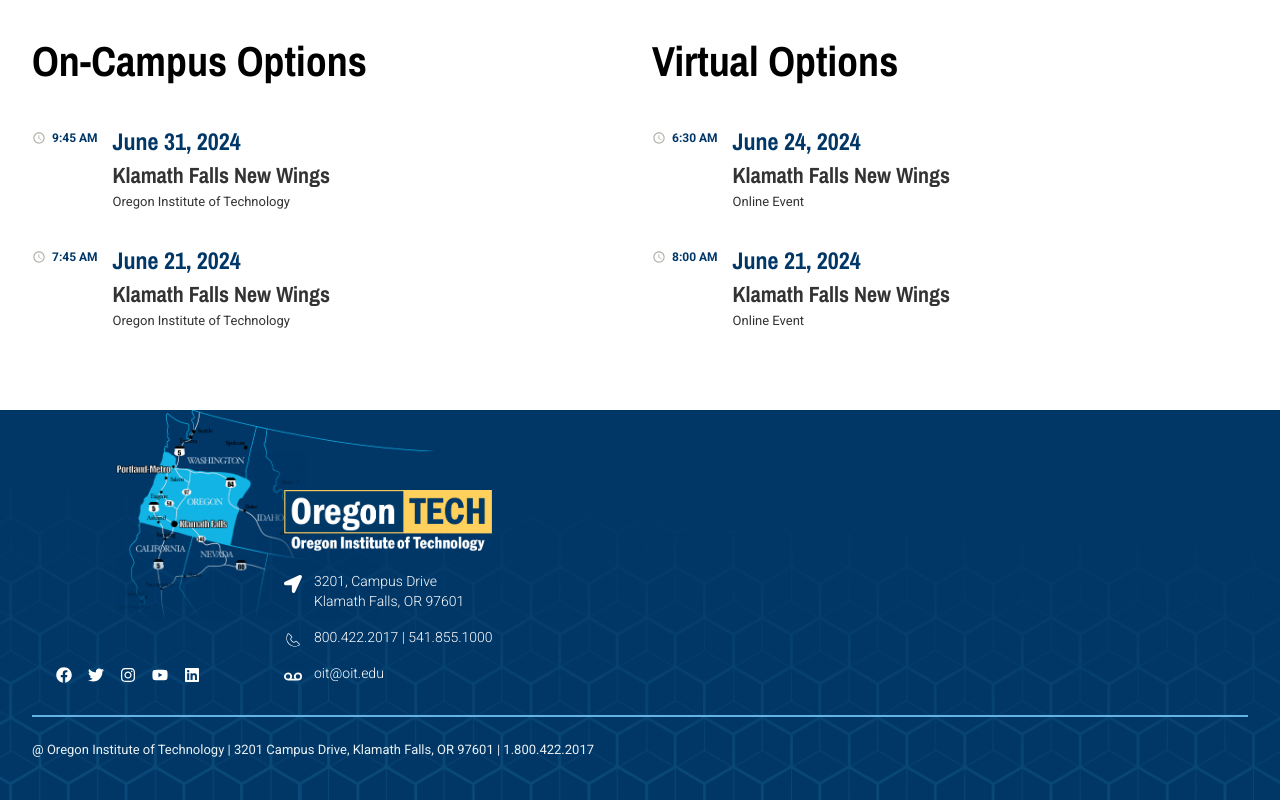
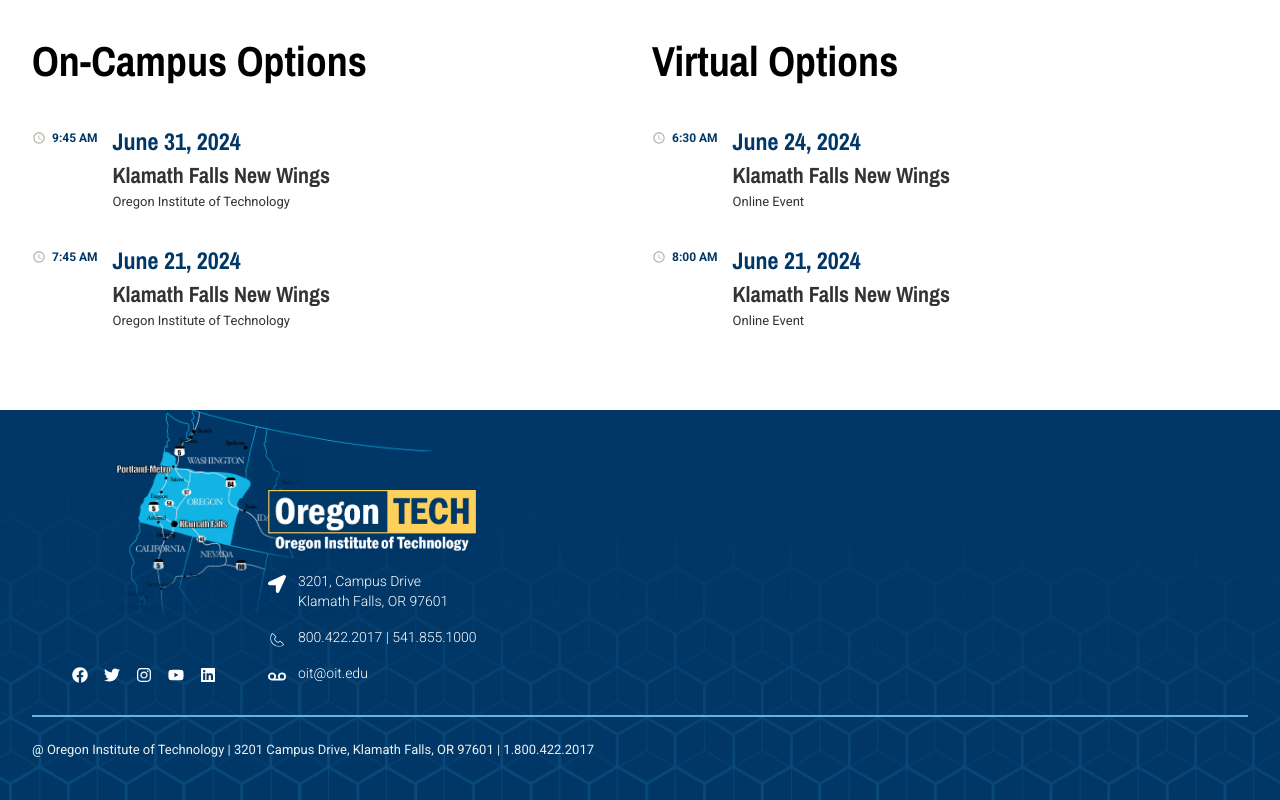
Before and after one commit to av-kwall/Oregon, a React (Create React App) app: page / in a window 1280 px wide. Shown: the part 785-1585 px from the top of the page. Built offline with nearby package versions, Linux system fonts and the light colour scheme.

Commit message:
Feat: Code cleanup

```diff
--- a/src/components/Footer.tsx
+++ b/src/components/Footer.tsx
@@ -10,6 +10,29 @@
 } from "react-icons/fa";
 import { CiPhone } from "react-icons/ci";
 
+const socialLinks = [
+    {
+        icon: <FaFacebook />,
+        url: "/",
+    },
+    {
+        icon: <FaTwitter />,
+        url: "/",
+    },
+    {
+        icon: <FaInstagram />,
+        url: "/",
+    },
+    {
+        icon: <FaYoutube />,
+        url: "/",
+    },
+    {
+        icon: <FaLinkedin />,
+        url: "/",
+    },
+];
+
 export function Footer() {
     return (
         <footer className="px-3 text-white overflow-hidden bg-[#003767] h-full">
@@ -19,49 +42,39 @@
                 className="w-full block md:hidden"
             />
             <Container className="pb-10">
-                <div className="footer-container flex h-full gap-5 flex-wrap items-center md:flex-nwarp pb-8">
+                <div className="footer-container flex h-full gap-8 flex-wrap items-center md:flex-nwarp pb-8">
                     <div className="hidden md:flex flex-col justify-between column-1">
-                        <div className="social-icons mt-5 flex gap-4 pl-6">
-                            <a href="/">
-                                <FaFacebook />
-                            </a>
-                            <a href="/">
-                                <FaTwitter />
-                            </a>
-                            <a href="/">
-                                <FaInstagram />
-                            </a>
-                            <a href="/">
-                                <FaYoutube />
-                            </a>
-                            <a href="/">
-                                <FaLinkedin />
-                            </a>
+                        <div className="social-icons mt-5 flex gap-4 md:pl-24 xl:pl-10">
+                            {socialLinks.map(({ icon, url }, index) => (
+                                <a
+                                    href={url}
+                                    target="_blank"
+                                    rel="noopener noreferrer"
+                                    key={index}
+                                >
+                                    {icon}
+                                </a>
+                            ))}
                         </div>
                     </div>
 
                     {/* Desktop */}
                     <div className="hidden md:block">
                         <div className="flex md:hidden w-full social-icons  gap-4 justify-center">
-                            <a href="/">
-                                <FaFacebook />
-                            </a>
-                            <a href="/">
-                                <FaTwitter />
-                            </a>
-                            <a href="/">
-                                <FaInstagram />
-                            </a>
-                            <a href="/">
-                                <FaYoutube />
-                            </a>
-                            <a href="/">
-                                <FaLinkedin />
-                            </a>
+                            {socialLinks.map(({ icon, url }, index) => (
+                                <a
+                                    href={url}
+                                    target="_blank"
+                                    rel="noopener noreferrer"
+                                    key={index}
+                                >
+                                    {icon}
+                                </a>
+                            ))}
                         </div>
 
                         <div className="pt-20 column-2 pl-0">
-                            <div className="pl-5 md:pl-16">
+                            <div className="pl-5">
                                 <img
                                     src="/images/footer-logo.png"
                                     alt="logo"
@@ -97,21 +110,16 @@
                     {/* Mobile */}
                     <div className="flex flex-col items-center justify-center w-full md:hidden">
                         <div className="flex w-full social-icons  gap-4 justify-center">
-                            <a href="/">
-                                <FaFacebook />
-                            </a>
-                            <a href="/">
-                                <FaTwitter />
-                            </a>
-                            <a href="/">
-                                <FaInstagram />
-                            </a>
-                            <a href="/">
-                                <FaYoutube />
-                            </a>
-                            <a href="/">
-                                <FaLinkedin />
-                            </a>
+                            {socialLinks.map(({ icon, url }, index) => (
+                                <a
+                                    href={url}
+                                    target="_blank"
+                                    rel="noopener noreferrer"
+                                    key={index}
+                                >
+                                    {icon}
+                                </a>
+                            ))}
                         </div>
                         <div className="w-full mt-5">
                             <div className="w-full flex justify-center">
```
